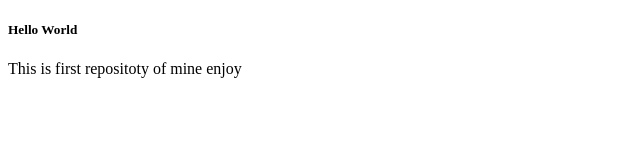
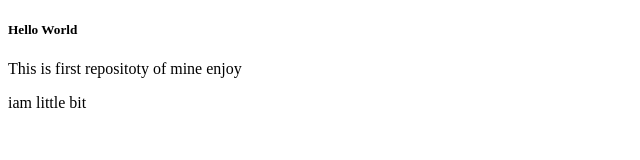
Before and after one commit to MangeshaJadhav/Jan_Responsiblity, a plain HTML site: page index.html in a window 1280 px wide. Shown: the full height of the page, 0-640 px from the left. Drawn offline with Linux system fonts and the light colour scheme.

Commit message:
New Chances Done

```diff
--- a/index.html
+++ b/index.html
@@ -10,6 +10,7 @@
     <div>
         <h5>Hello World</h5>
         <p>This is first repositoty of mine enjoy</p>
+        <p>iam little bit</p>
     </div>
 </body>
 </html>
```
